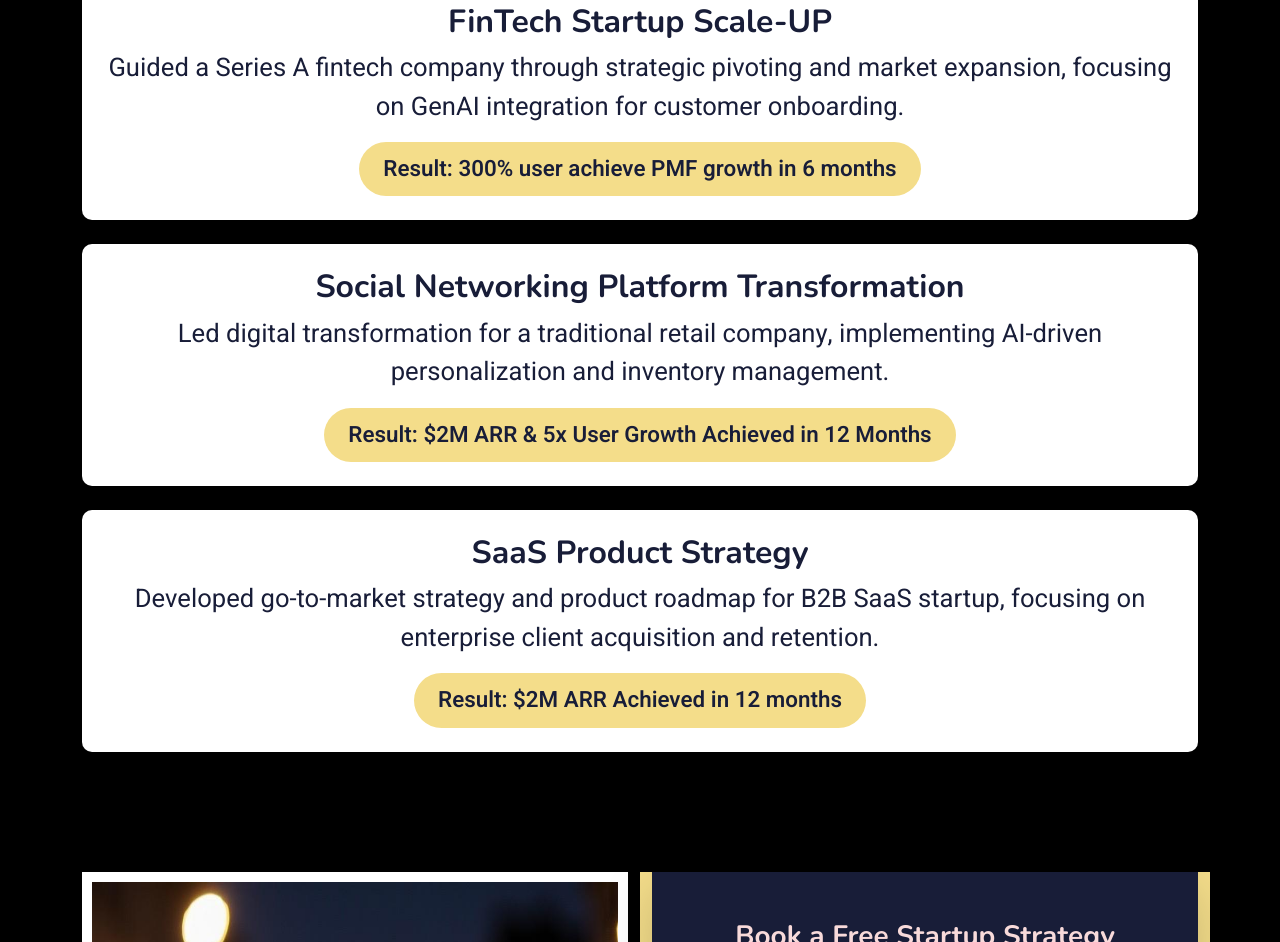
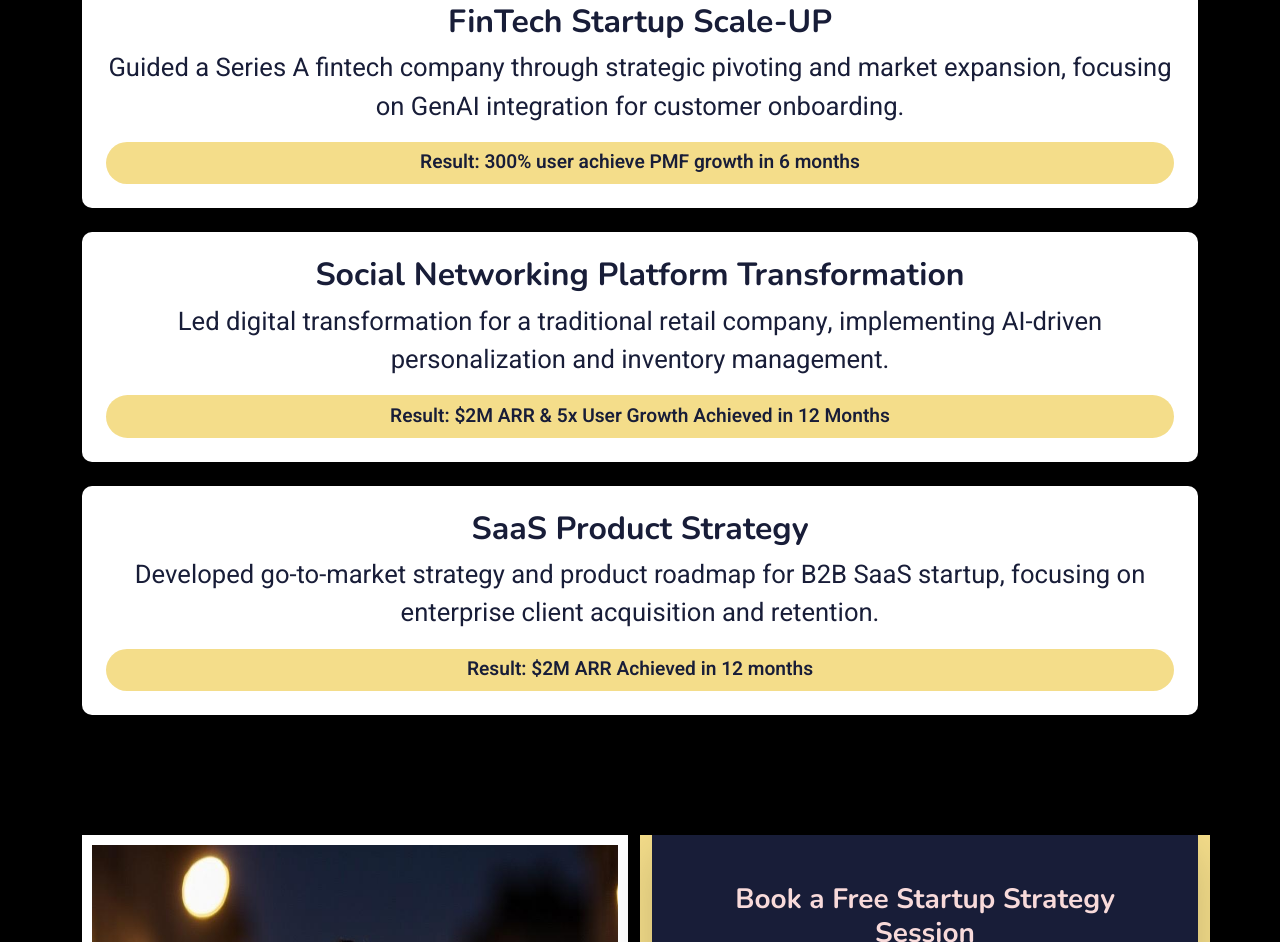
Before and after one commit to Jigisha-Ponda/vijay-agarwal, a plain HTML site: page index.html in a window 1280 px wide. Shown: the part 1671-2613 px from the top of the page. Drawn offline with nearby package versions, Linux system fonts and the light colour scheme.

Commit message:
11 August 2025 second time

```diff
--- a/css/style.css
+++ b/css/style.css
@@ -252,6 +252,19 @@
 
   /* Optional: make the footer links look like links if you use buttons instead */
   .footer-link { cursor: pointer; }
+
+  .badge-responsive {
+  display: inline-block;
+  white-space: normal; /* Allow text to wrap */
+  text-align: center;
+  width: 100%; /* Take full container width */
+  font-size: clamp(0.9rem, 2.5vw, 1.2rem); /* Scales between mobile & desktop */
+  padding: 0.6em 1em;
+  background-color: #F4DD8A;
+  border-radius: 50px;
+  font-weight: 600;
+}
+
 
 /* Privacy policy code end */
 
--- a/index.html
+++ b/index.html
@@ -144,8 +144,11 @@
   focusing on GenAI integration for customer onboarding.
 </p>
 
-<span class="badge text-dark px-4 py-3 rounded-pill fw-semibold"
+<!-- <span class="badge text-dark px-4 py-3 rounded-pill fw-semibold"
       style="font-size: clamp(1rem, 2.5vw, 1.4rem); background-color: #F4DD8A; ">
+  Result: 300% user achieve PMF growth in 6 months
+</span> -->
+<span class="badge text-dark badge-responsive">
   Result: 300% user achieve PMF growth in 6 months
 </span>
 
@@ -163,10 +166,14 @@
     Led digital transformation for a traditional retail company, implementing AI-driven personalization and inventory management.
   </p>
 
-  <span class="badge text-dark px-4 py-3 rounded-pill fw-semibold"
+  <!-- <span class="badge text-dark px-4 py-3 rounded-pill fw-semibold"
         style="font-size: clamp(1rem, 2.5vw, 1.4rem); background-color: #F4DD8A;">
     Result: $2M ARR & 5x User Growth Achieved in 12 Months
-  </span>
+  </span> -->
+
+  <span class="badge text-dark badge-responsive">
+  Result: $2M ARR & 5x User Growth Achieved in 12 Months
+</span>
 </div>
 
 
@@ -181,10 +188,14 @@
     Developed go-to-market strategy and product roadmap for B2B SaaS startup, focusing on enterprise client acquisition and retention.
   </p>
 
-  <span class="badge text-dark px-4 py-3 rounded-pill fw-semibold"
+  <!-- <span class="badge text-dark px-4 py-3 rounded-pill fw-semibold"
         style="font-size: clamp(1rem, 2.5vw, 1.4rem); background-color: #F4DD8A;">
     Result: $2M ARR Achieved in 12 months
-  </span>
+  </span> -->
+
+  <span class="badge text-dark badge-responsive">
+  Result: $2M ARR Achieved in 12 months
+</span>
 </div>
 
 
```
